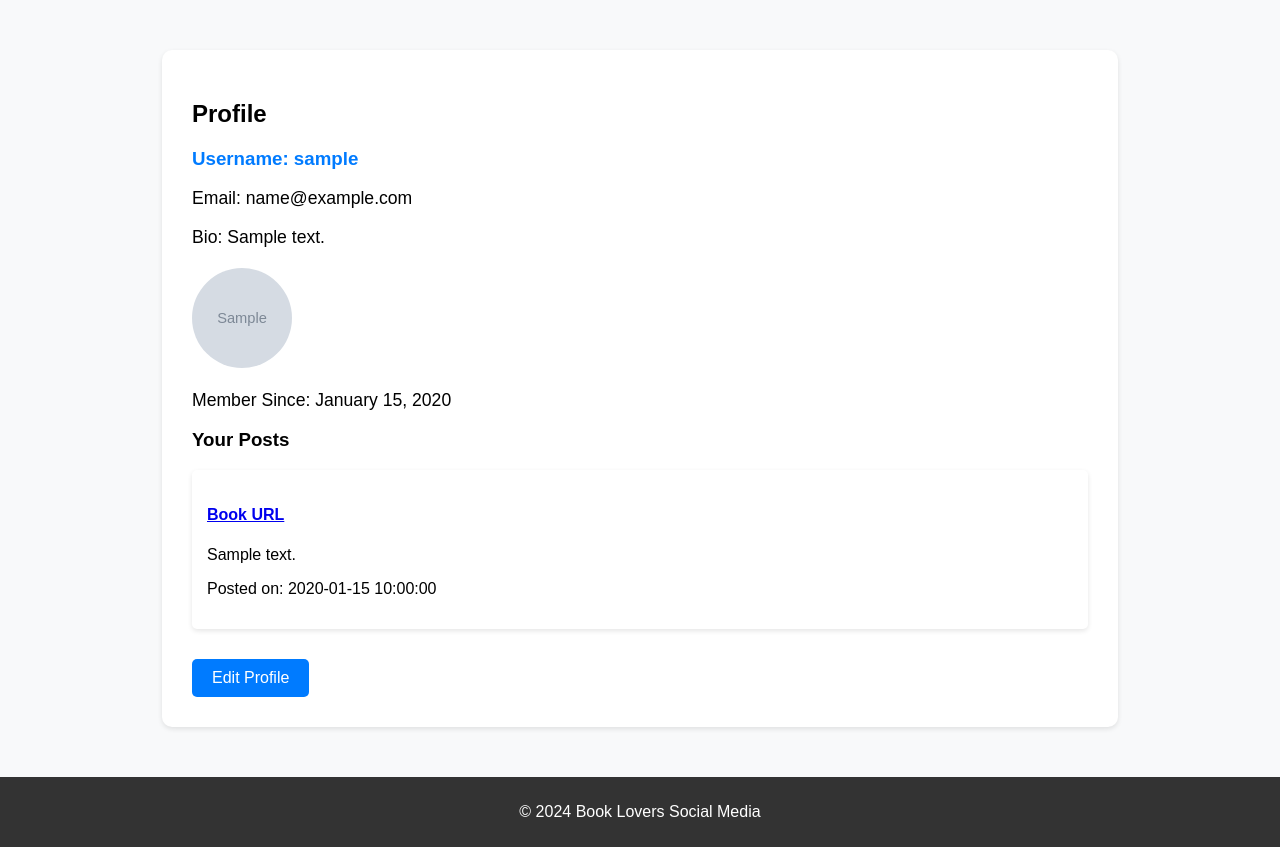
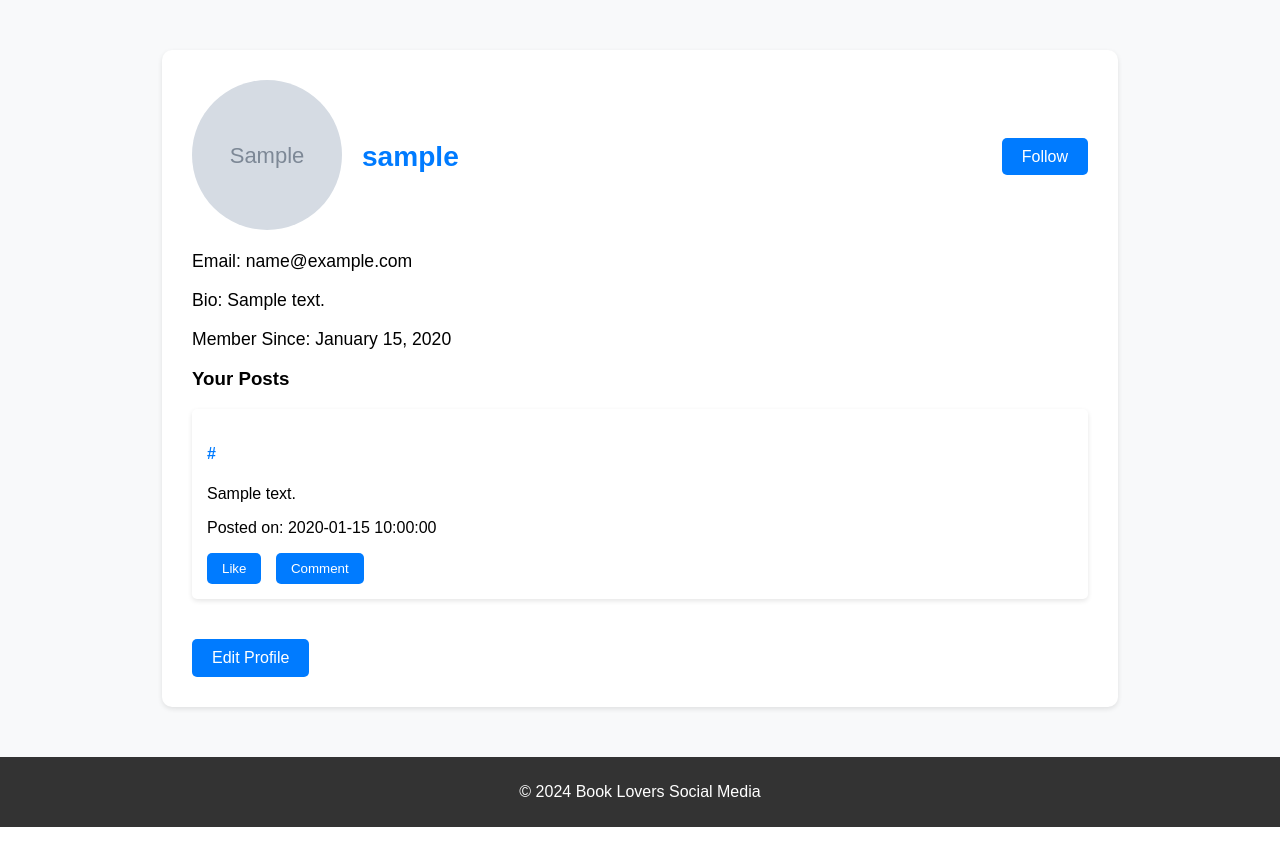
Before and after one commit to merylgrace/Book, a PHP site: page /profile.php in a window 1280 px wide. Shown: the part 118-965 px from the top of the page. Run offline with PHP 8.4, Linux system fonts and the light colour scheme; the visitor is signed in with stand-in values (Sample User, id 1); tables that the repository leaves empty or names only in its code hold one stand-in row (values such as "Sample post").

Commit message:
fixed the home and profile

```diff
--- a/profile.php
+++ b/profile.php
@@ -46,8 +46,40 @@ $stmt->close();
             box-shadow: 0 2px 5px rgba(0, 0, 0, 0.1);
         }
 
-        .profile-info h3 {
+        /* Profile Header with Flexbox */
+        .profile-header {
+            display: flex;
+            align-items: center; /* Align items vertically in the center */
+            justify-content: space-between; /* Space between the profile image, username, and follow button */
+        }
+
+        /* Profile image style */
+        .profile-header img {
+            width: 150px;
+            height: 150px;
+            border-radius: 50%;
+            margin-right: 20px; /* Space between image and username */
+        }
+
+        /* Username style */
+        .profile-header .username {
             color: #007BFF;
+            font-size: 1.5em;
+            text-align: left; /* Left-align the username */
+            flex-grow: 1; /* Allow the username div to grow and take available space */
+        }
+
+        /* Follow button style */
+        .follow-link {
+            background-color: #007BFF;
+            color: white;
+            text-decoration: none;
+            padding: 10px 20px;
+            border-radius: 5px;
+        }
+
+        .follow-link:hover {
+            background-color: #0056b3;
         }
 
         .profile-info p {
@@ -55,13 +87,44 @@ $stmt->close();
             margin-bottom: 10px;
         }
 
-        .profile-image {
-            width: 100px;
-            height: 100px;
-            border-radius: 50%;
+        /* Post Styles */
+        .post {
+            background-color: #fff;
+            padding: 15px;
+            border-radius: 5px;
+            margin-bottom: 20px;
+            box-shadow: 0 2px 5px rgba(0, 0, 0, 0.1);
+        }
+
+        .post h4 {
+            color: #007BFF;
+        }
+
+        .post a {
+            color: #007BFF;
+            text-decoration: none;
+        }
+
+        /* Post Actions Buttons */
+        .post-actions {
             margin-top: 10px;
         }
 
+        .post-actions button {
+            background-color: #007BFF;
+            color: white;
+            border: none;
+            padding: 8px 15px;
+            margin-right: 10px;
+            border-radius: 5px;
+            cursor: pointer;
+        }
+
+        .post-actions button:hover {
+            background-color: #0056b3;
+        }
+
+        /* Edit Profile Button */
         .profile-actions a {
             display: inline-block;
             margin-top: 20px;
@@ -75,50 +138,60 @@ $stmt->close();
         .profile-actions a:hover {
             background-color: #0056b3;
         }
-
-        .post {
-            background-color: #fff;
-            padding: 15px;
-            border-radius: 5px;
-            margin-bottom: 10px;
-            box-shadow: 0 2px 5px rgba(0, 0, 0, 0.1);
-        }
-
-        .post h4 {
-            color: #007BFF;
-        }
     </style>
 </head>
 
 <body>
     <div class="container">
-        <h2>Profile</h2>
+        <!-- Profile Header -->
+        <div class="profile-header">
+            <!-- Profile Image -->
+            <div>
+                <?php if (!empty($user['profile_image'])): ?>
+                    <img src="uploads/<?= $user['profile_image'] ?>" alt="Profile Image">
+                <?php endif; ?>
+            </div>
 
+            <!-- Username -->
+            <div class="username">
+                <h3><?= htmlspecialchars($user['username']) ?></h3>
+            </div>
+
+            <!-- Follow Button -->
+            <div>
+                <a href="follow.php?user_id=<?= $user['user_id'] ?>" class="follow-link">Follow</a>
+            </div>
+        </div>
+
+        <!-- Profile Information -->
         <div class="profile-info">
-            <h3>Username: <?= htmlspecialchars($user['username']) ?></h3>
             <p>Email: <?= htmlspecialchars($user['email']) ?></p>
             <p>Bio: <?= htmlspecialchars($user['bio']) ?></p>
-            <?php if (!empty($user['profile_image'])): ?>
-                <img src="uploads/<?= $user['profile_image'] ?>" alt="Profile Image" class="profile-image">
-            <?php else: ?>
-                <p>No profile image uploaded.</p>
-            <?php endif; ?>
             <p>Member Since: <?= date("F j, Y", strtotime($user['created_at'])) ?></p>
         </div>
 
+        <!-- User Posts -->
         <div class="posts">
             <h3>Your Posts</h3>
             <?php if ($posts_result->num_rows > 0): ?>
                 <?php while ($post = $posts_result->fetch_assoc()): ?>
                     <div class="post">
-                        <!-- Display book URL (if exists) -->
-                        <?php if ($post['book_url']): ?>
-                            <h4><a href="<?= htmlspecialchars($post['book_url']) ?>" target="_blank">Book URL</a></h4>
+                        <!-- Display Book URL if available -->
+                        <?php if (!empty($post['book_url'])): ?>
+                            <h4><a href="<?= htmlspecialchars($post['book_url']) ?>" target="_blank"><?= htmlspecialchars($post['book_url']) ?></a></h4>
                         <?php else: ?>
                             <h4>No Book URL Provided</h4>
                         <?php endif; ?>
+
+                        <!-- Display Post Content -->
                         <p><?= htmlspecialchars($post['content']) ?></p>
                         <p>Posted on: <?= $post['created_at'] ?></p>
+
+                        <!-- Post Actions -->
+                        <div class="post-actions">
+                            <button onclick="window.location.href='like.php?post_id=<?= $post['post_id'] ?>'">Like</button>
+                            <button onclick="window.location.href='comment.php?post_id=<?= $post['post_id'] ?>'">Comment</button>
+                        </div>
                     </div>
                 <?php endwhile; ?>
             <?php else: ?>
@@ -126,6 +199,7 @@ $stmt->close();
             <?php endif; ?>
         </div>
 
+        <!-- Edit Profile Button -->
         <div class="profile-actions">
             <a href="editprof.php">Edit Profile</a>
         </div>
```
Also changed, not shown: home.php (+54 -1 lines), uploads/1733922731_cat.jpg (added), uploads/1733924317_kuya raymund.jpg (added).
